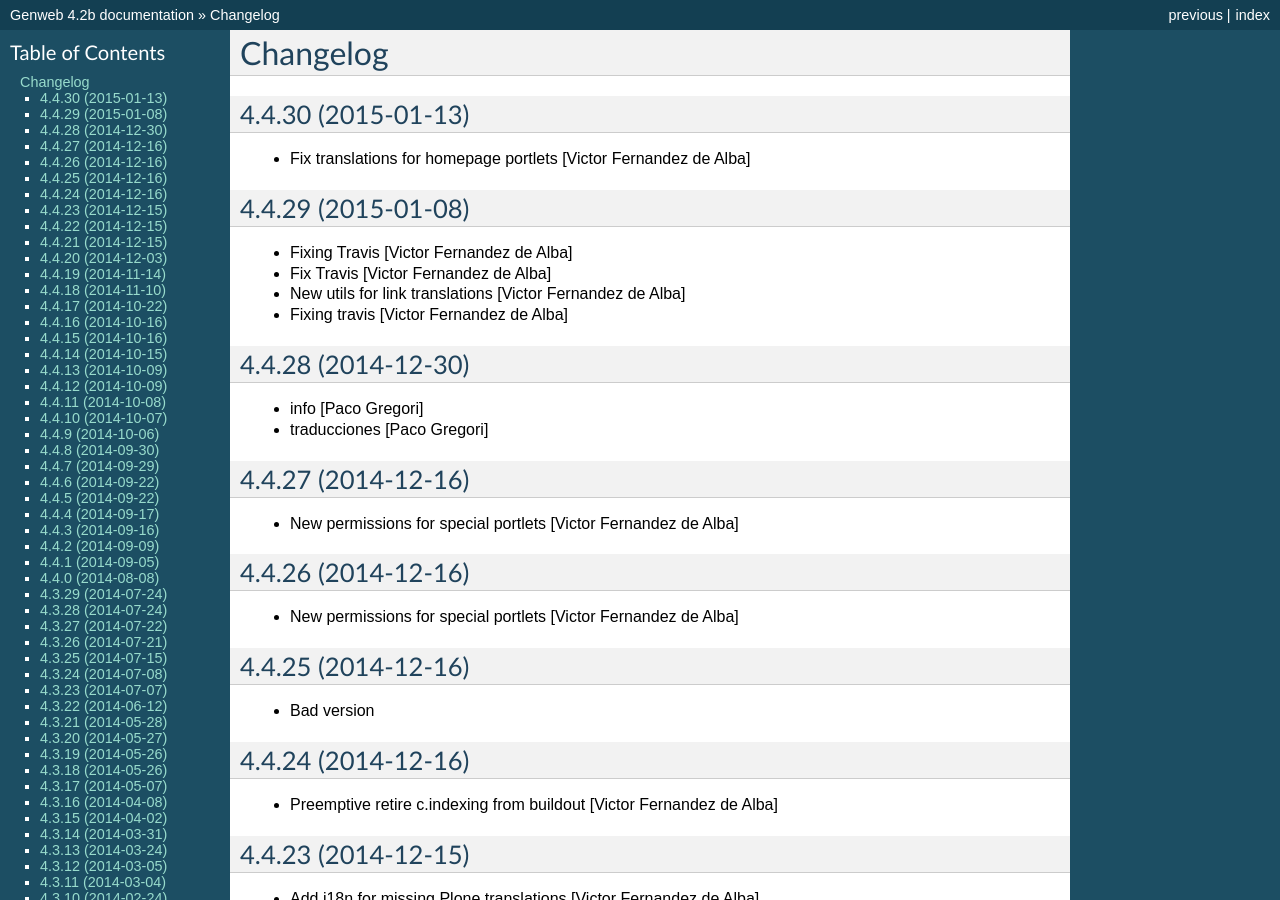
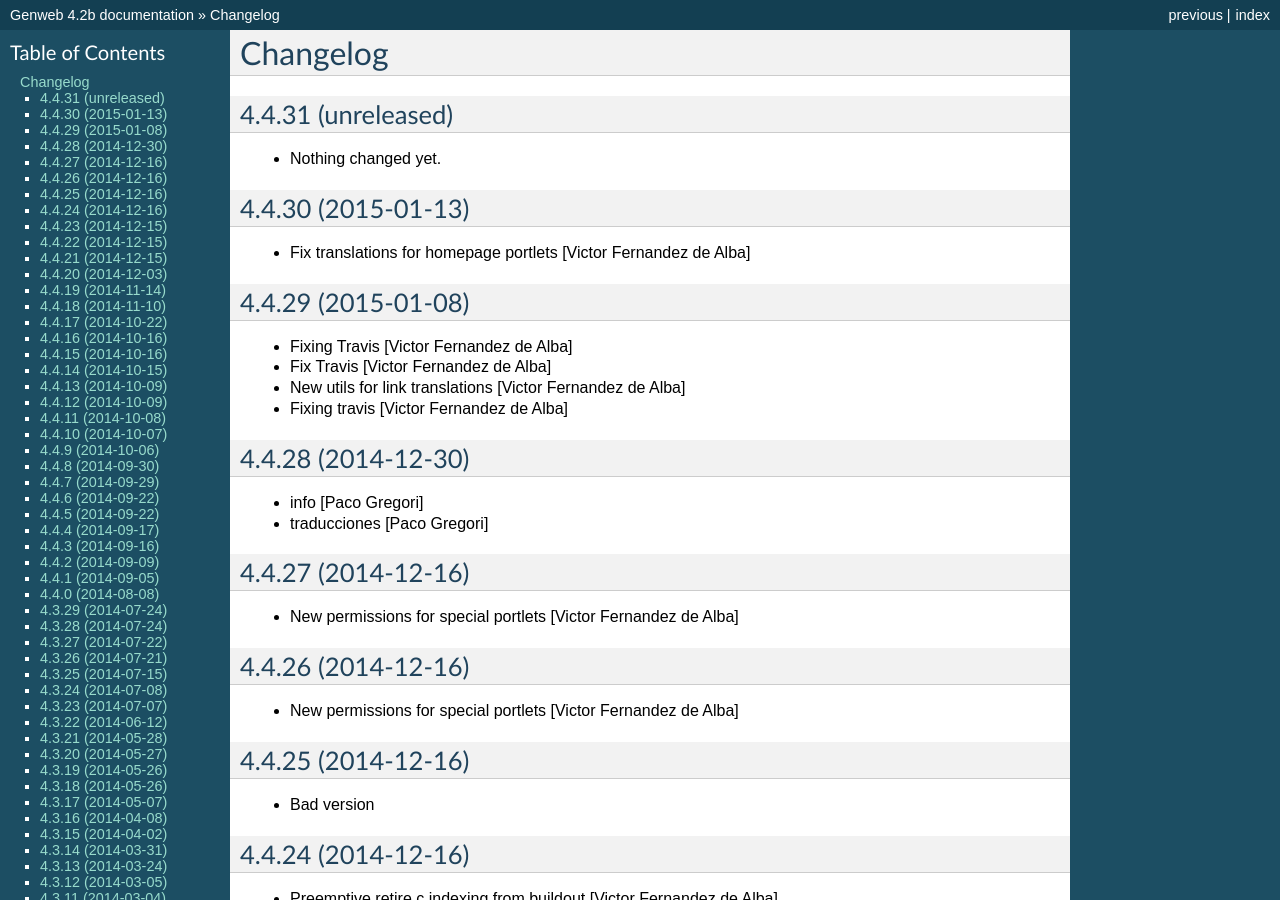
Before and after one commit to UPCnet/genweb.core, a Sphinx documentation site: the page built from docs/HISTORY.rst, in a window 1280 px wide and 900 px high. Built offline with Sphinx 7.4.7, drawn with Linux system fonts in a browser that asks for light colours.

Commit message:
Back to development: 4.4.31

```diff
--- a/docs/HISTORY.rst
+++ b/docs/HISTORY.rst
@@ -1,5 +1,11 @@
 Changelog
 =========
+
+4.4.31 (unreleased)
+-------------------
+
+- Nothing changed yet.
+
 
 4.4.30 (2015-01-13)
 -------------------
--- a/setup.py
+++ b/setup.py
@@ -1,7 +1,7 @@
 from setuptools import setup, find_packages
 import os
 
-version = '4.4.30'
+version = '4.4.31.dev0'
 
 README = open("README.rst").read()
 HISTORY = open(os.path.join("docs", "HISTORY.rst")).read()
```
